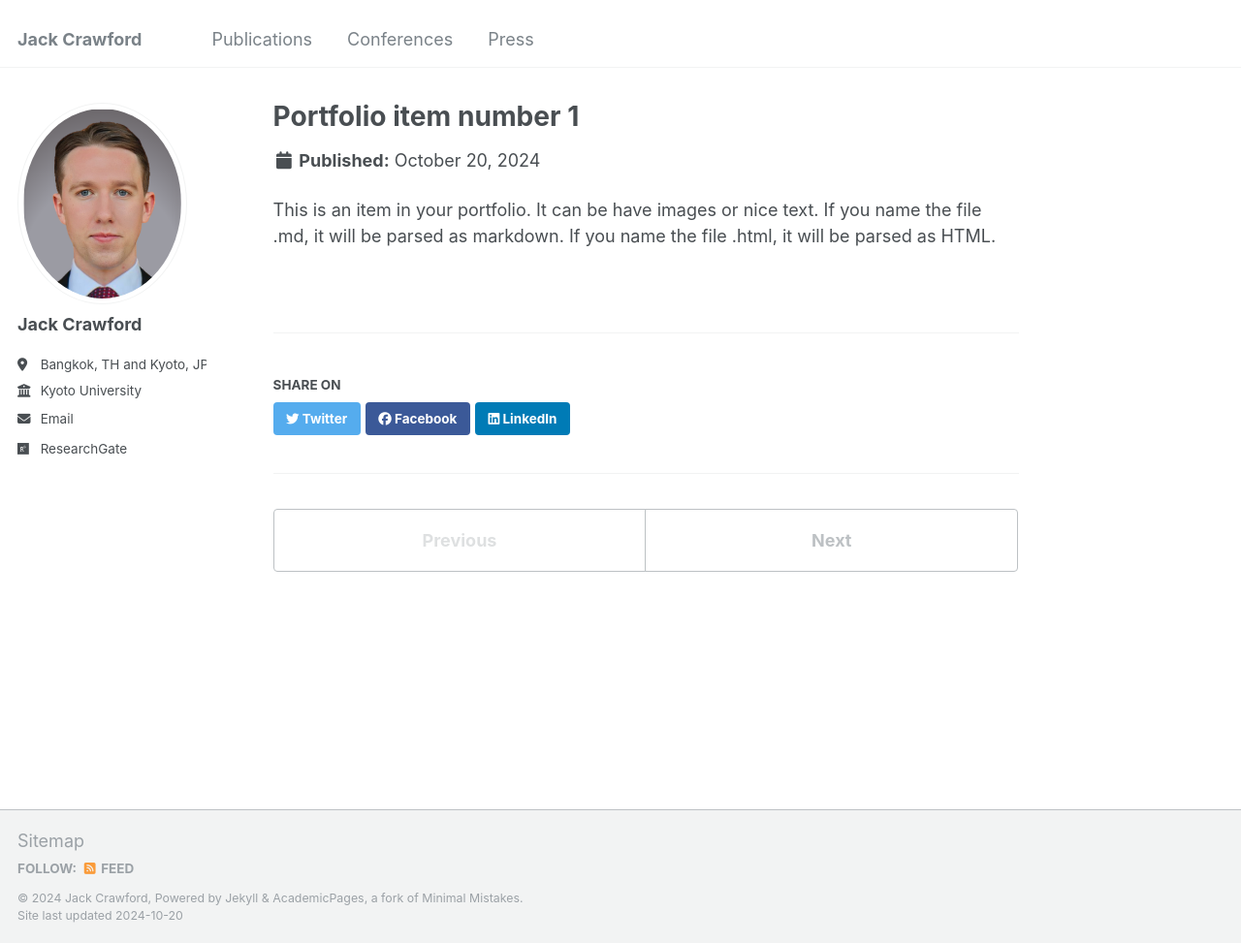
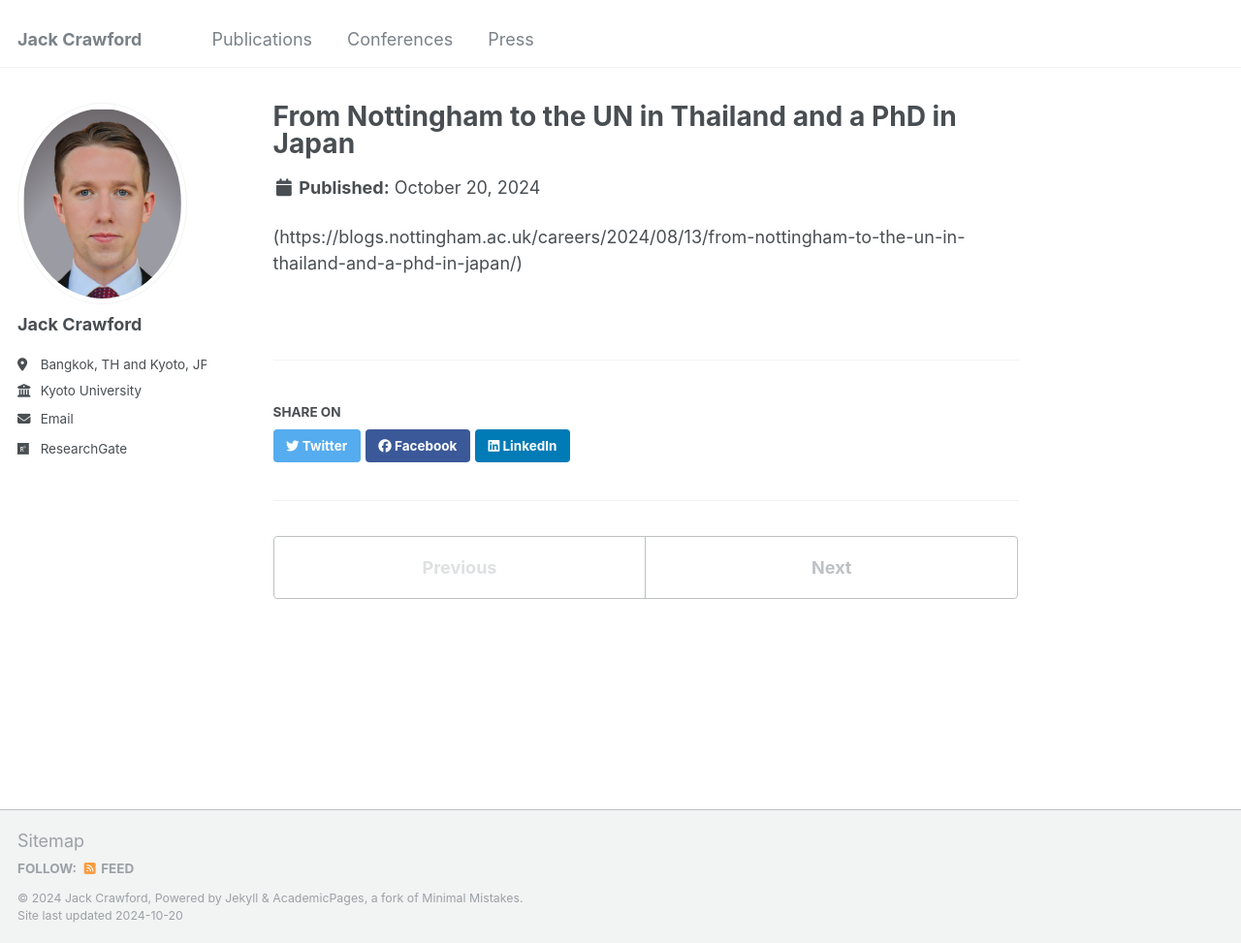
Before and after one commit to jackgcrawford/jackcrawford, a Jekyll site: the page built from _portfolio/portfolio-1.md, in a window 1280 px wide and 973 px high. Shown: the whole window at 97% size. Built offline with Jekyll 4.4.1, drawn with Linux system fonts in a browser that asks for light colours.

Commit message:
Update portfolio-1.md

```diff
--- a/_portfolio/portfolio-1.md
+++ b/_portfolio/portfolio-1.md
@@ -1,7 +1,7 @@
 ---
-title: "Portfolio item number 1"
-excerpt: "Short description of portfolio item number 1<br/><img src='/images/500x300.png'>"
+title: "From Nottingham to the UN in Thailand and a PhD in Japan"
+excerpt: "University of Nottingham Careers Article <br/><img src='/images/jack_crawford.png'>"
 collection: portfolio
 ---
 
-This is an item in your portfolio. It can be have images or nice text. If you name the file .md, it will be parsed as markdown. If you name the file .html, it will be parsed as HTML.
+(https://blogs.nottingham.ac.uk/careers/2024/08/13/from-nottingham-to-the-un-in-thailand-and-a-phd-in-japan/)
```
